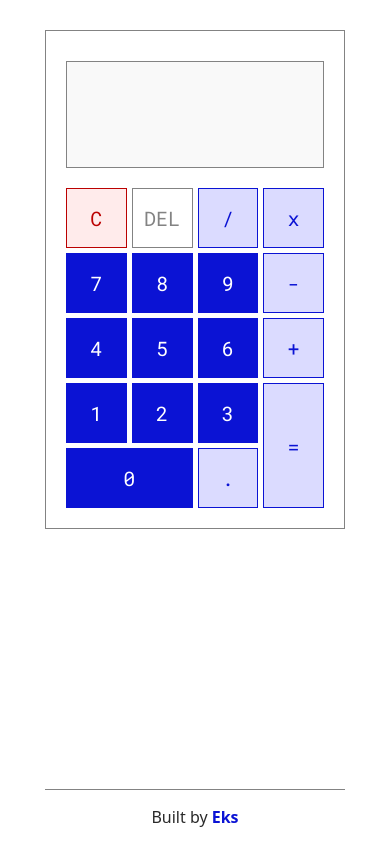
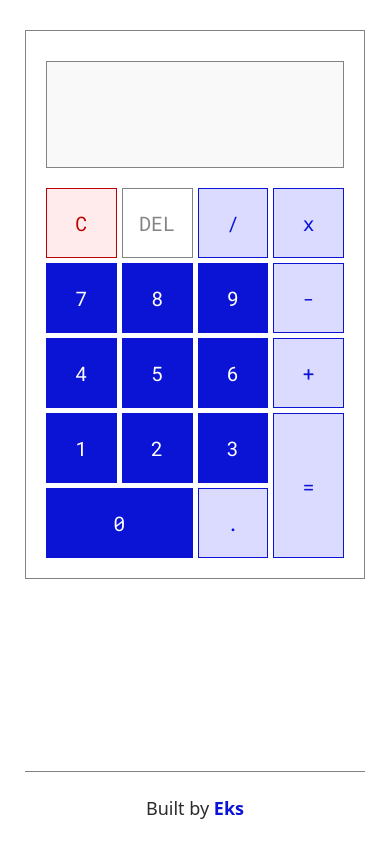
Before and after one commit to JM-Eks/simple-calculator-app, a plain HTML site: page index.html in a window 390 px wide. Drawn offline with nearby package versions, Linux system fonts and the light colour scheme.

Commit message:
Added media query to handle mobile screens Added the appropriate method for evaluating expressions with Math.js

```diff
--- a/script.js
+++ b/script.js
@@ -72,7 +72,7 @@ const evaluateExpression = () => {
     expressionOutput.textContent = display.value
     try {
         const sanitizedInput = display.value.replace(/,/g, '')
-        const result = eval(sanitizedInput)
+        const result = math.evaluate(sanitizedInput)
         display.value = result.toLocaleString()
         isEvaluationSuccessful = true
     } catch (error) {
--- a/styles.css
+++ b/styles.css
@@ -22,7 +22,7 @@
 body {
     display: flex;
     flex-direction: column;
-    height: 100svh;
+    height: 100vh;
     font-family: var(--font);
 }
 
@@ -32,7 +32,7 @@ body {
 }
 
 .calculator {
-    width: 300px;
+    width: 100%;
     display: grid;
     grid-template-columns: repeat(4, 1fr);
     gap: 5px;
@@ -211,3 +211,29 @@ a:focus {
 a:visited {
     color: var(--blue-main);
 }
+
+@media screen and (max-width: 430px) {
+    body {
+        height: 100svh;
+    }
+
+    .container {
+        width: 340px;
+    }
+
+    .box {
+        height: 70px;
+    }
+
+    .equal {
+        height: 100%;
+    }
+
+    footer {
+        font-size: 1.125rem;
+    }
+
+    footer .container {
+        padding: 24px;
+    }
+}
```
